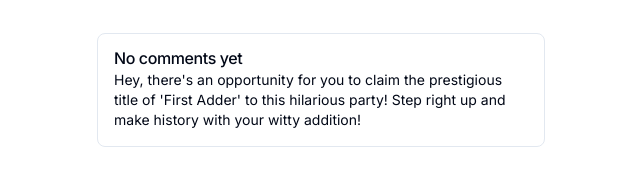
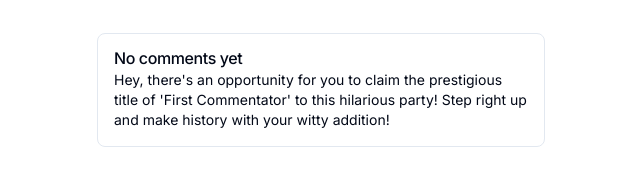
Before and after one commit to manuelalferez/remarkable-replies, a Next.js app: page / in a window 1280 px wide. Shown: the part 363-543 px from the top of the page, without its empty margins (319-959 px from the left). Built offline with nearby package versions, Linux system fonts and the light colour scheme; no server answers; the database is empty.

Commit message:
fix: Fixing react/no-unescaped-entities

```diff
--- a/src/app/page.tsx
+++ b/src/app/page.tsx
@@ -24,9 +24,9 @@ export default async function Home() {
         <Alert className="mt-10 w-full max-w-md">
           <AlertTitle>No comments yet</AlertTitle>
           <AlertDescription>
-            Hey, there's an opportunity for you to claim the prestigious title
-            of 'First Adder' to this hilarious party! Step right up and make
-            history with your witty addition!
+            Hey, there&apos;s an opportunity for you to claim the prestigious
+            title of &apos;First Commentator&apos; to this hilarious party! Step
+            right up and make history with your witty addition!
           </AlertDescription>
         </Alert>
       )}
```
